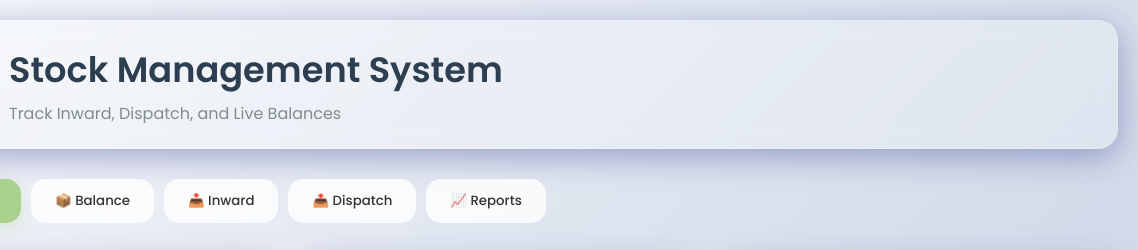
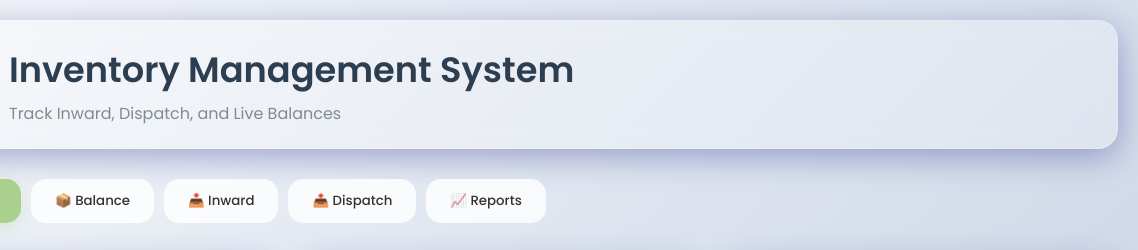
Before and after one commit to JD-7/inventory-frontend, a plain HTML site: page index.html in a window 1280 px wide. Shown: the top 250 px of the page, 142-1280 px from the left. Drawn offline with Linux system fonts and the light colour scheme; no server answers.

Commit message:
Update index.html

```diff
--- a/index.html
+++ b/index.html
@@ -357,7 +357,7 @@
           <img src="potionlogo.png" alt="Potion1st" style="height:80px;" />
         </div>
         <div>
-          <h1>Stock Management System</h1>
+          <h1>Inventory Management System</h1>
           <p>Track Inward, Dispatch, and Live Balances</p>
         </div>
       </div>
```
